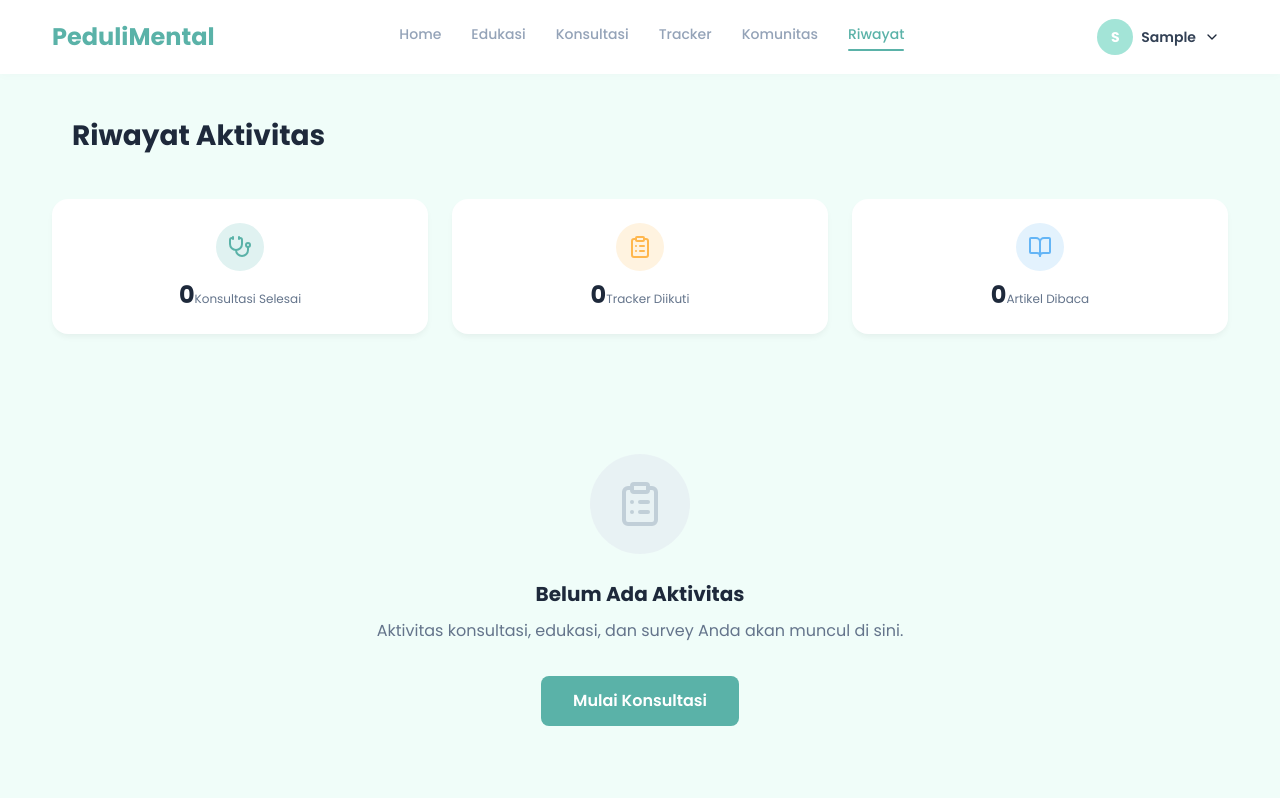
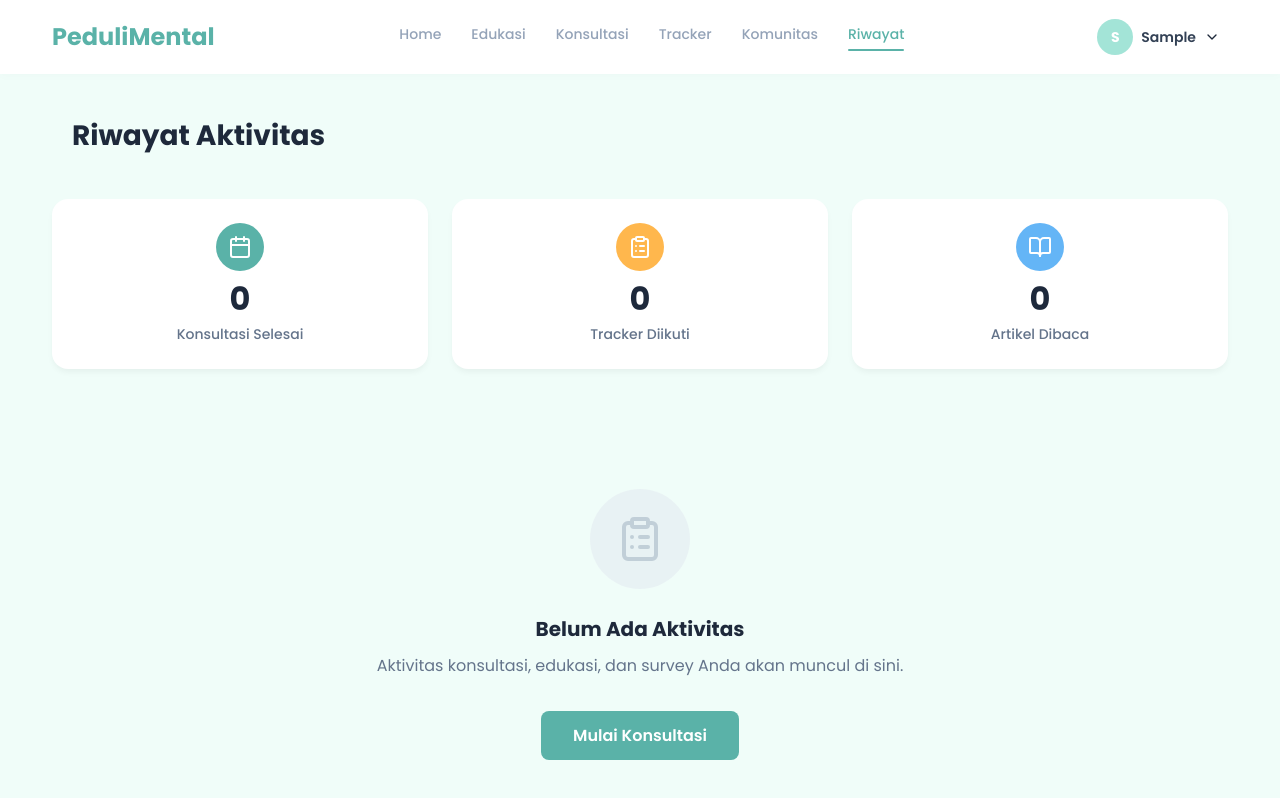
Before and after one commit to adrianardianto/pedulimental, a Vue app: page /riwayat in a window 1280 px wide. Shown: the top 798 px of the page. Built offline with nearby package versions, Linux system fonts and the light colour scheme; sample sign-in values are in the browser's storage.

Commit message:
update UI riwayat

```diff
--- a/src/views/RiwayatView.vue
+++ b/src/views/RiwayatView.vue
@@ -3,10 +3,9 @@ import { ref, onMounted } from "vue";
 import { useRouter } from "vue-router";
 import Navbar from "../components/Navbar.vue";
 import {
-  Stethoscope,
+  Calendar,
   BookOpen,
   ClipboardList,
-  CheckCircle,
 } from "lucide-vue-next";
 import { useConsultationStore } from "../stores/consultation";
 import { useTrackerStore } from "../stores/tracker";
@@ -26,23 +25,23 @@ const stats = ref([
   {
     label: "Konsultasi Selesai",
     count: 0,
-    icon: Stethoscope,
-    color: "#5AB2A8",
-    bg: "#E0F2F1",
+    icon: Calendar,
+    color: "#ffffff",
+    bg: "#5AB2A8",
   },
   {
     label: "Tracker Diikuti",
     count: 0,
     icon: ClipboardList,
-    color: "#FFB74D",
-    bg: "#FFF3E0",
+    color: "#ffffff",
+    bg: "#FFB74D",
   },
   {
     label: "Artikel Dibaca",
     count: 0,
     icon: BookOpen,
-    color: "#64B5F6",
-    bg: "#E3F2FD",
+    color: "#ffffff",
+    bg: "#64B5F6",
   },
 ]);
 
@@ -67,7 +66,7 @@ onMounted(() => {
         id: c.id,
         type: "Konsultasi",
         typeLabel: "Konsultasi",
-        icon: Stethoscope,
+        icon: Calendar,
         iconColor: "#5AB2A8",
         date: `${c.date} • ${c.time}`,
         title: `Konsultasi dengan ${c.consultant.name}`,
@@ -571,16 +570,19 @@ const handleAction = (item) => {
 }
 
 .stat-count {
-  font-size: 24px;
-  font-weight: 700;
+  display: block;
+  font-size: 32px;
+  font-weight: 800;
   color: #1e293b;
   line-height: 1;
-  margin-bottom: 4px;
+  margin-bottom: 8px;
 }
 
 .stat-label {
-  font-size: 12px;
+  display: block;
+  font-size: 14px;
   color: #64748b;
+  font-weight: 500;
 }
 
 @media (max-width: 768px) {
```
